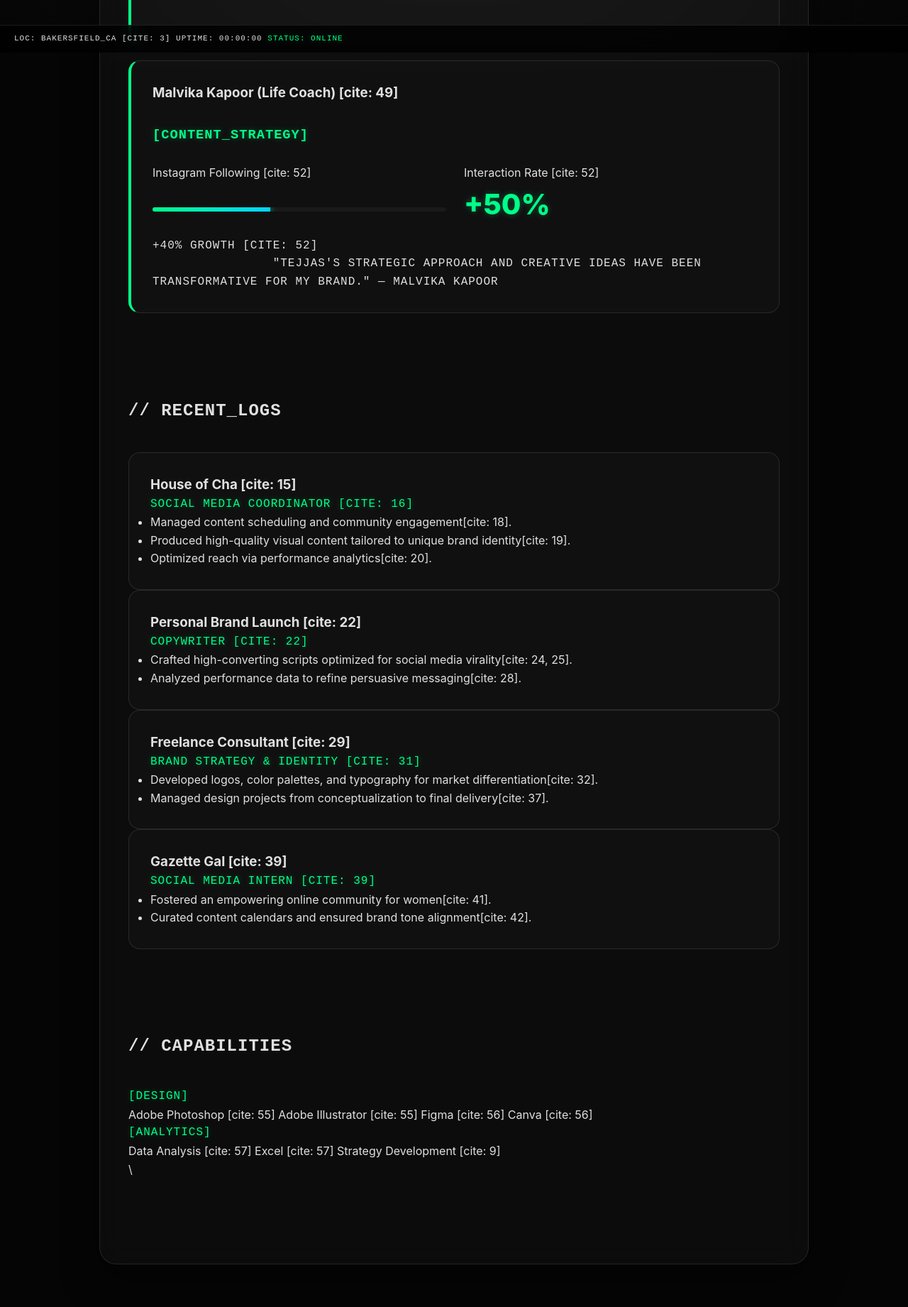
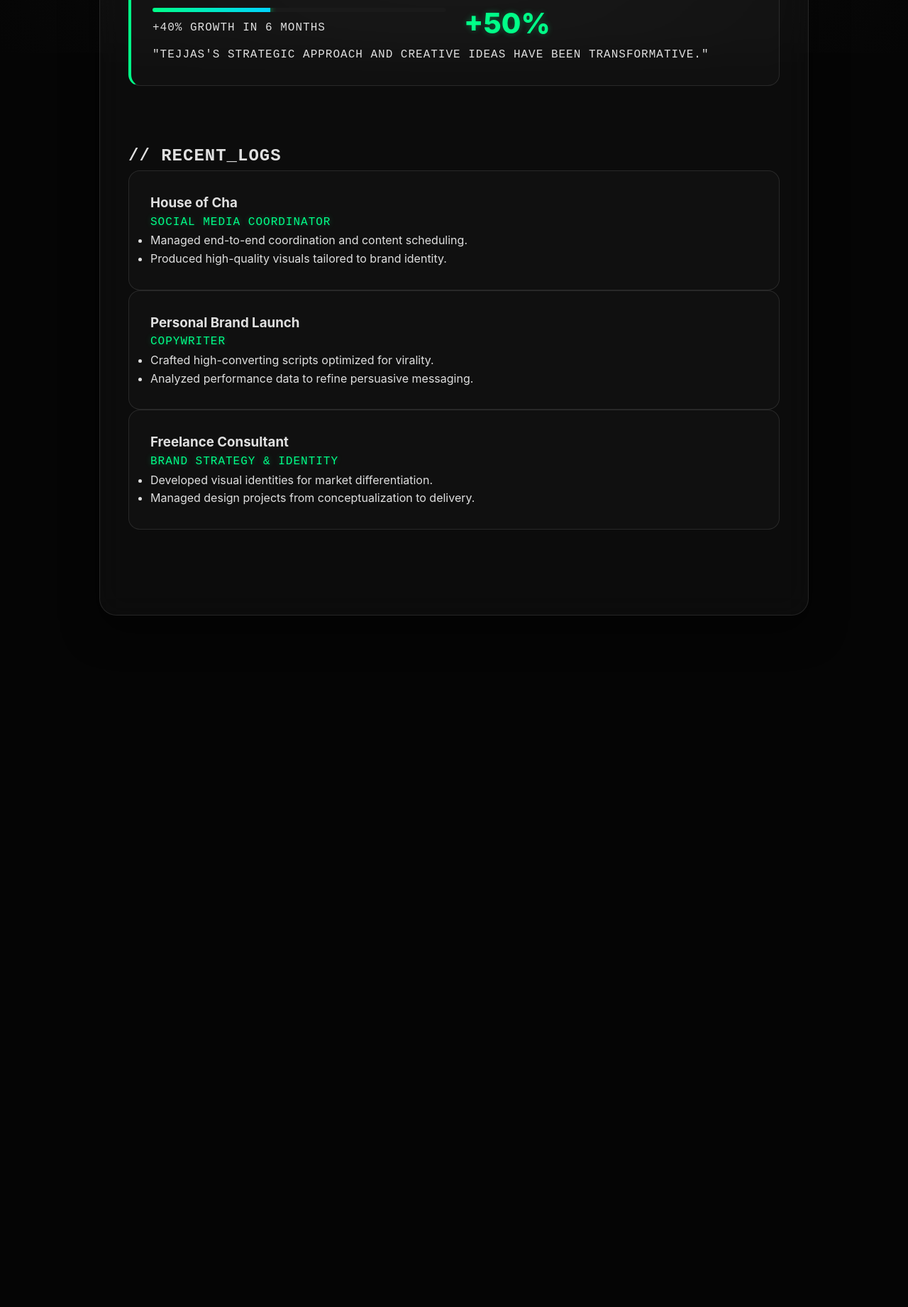
Before and after one commit to tejjas321-alt/github.io, a plain HTML site: page index.html in a window 1280 px wide. Shown: the part 726-2567 px from the top of the page at 71% size. After the commit the page ends 1653 px from the top, so only its background shows below. Drawn offline with Linux system fonts and the light colour scheme.

Commit message:
Update index.html

```diff
--- a/index.html
+++ b/index.html
@@ -1,154 +1,96 @@
+<!DOCTYPE html>
+<html lang="en">
+<head>
     <meta charset="UTF-8">
-<meta content="width=device-width, initial-scale=1.0" name="viewport">
-<title>Tejjas Sandhu | Portfolio</title>
+    <meta name="viewport" content="width=device-width, initial-scale=1.0">
+    <title>Tejjas Sandhu | Brand Architect & CS Student</title>
     <link href="style.css" rel="stylesheet">
-
+</head>
+<body>
     <div class="bg-glow"></div>
 
     <main class="glass-container">
         <section class="hero">
             <h1 class="glitch" data-text="TEJJAS SANDHU">TEJJAS SANDHU</h1>
-        <p class="mono mint">&gt; COMPUTER_SCIENCE_STUDENT // BRAND_ARCHITECT</p>
+            <p class="mono mint">> COMPUTER_SCIENCE_STUDENT // BRAND_ARCHITECT</p>
             <p class="summary">
-&nbsp; &nbsp;Creative professional with 5+ years of experience in brand consulting, content creation, and strategy development.
-&nbsp; &nbsp; &nbsp; &nbsp; &nbsp;<br>
-<br>
-&nbsp; &nbsp;Skilled at integrating storytelling, design, and analytics to craft high-impact campaigns across the jewelry, education, and wellness sectors [cite: 6, 7].
- &nbsp; &nbsp; &nbsp; &nbsp;<br>
-<br>
+                Creative professional with 5+ years of experience in brand consulting, content creation, and strategy development.
+                Skilled at integrating storytelling, design, and analytics to craft high-impact campaigns across diverse sectors.
             </p>
         </section>
 
         <section class="section">
-        <h2 class="mono">// PERFORMANCE_METRICS<br>
-<br>
-</h2>
+            <h2 class="mono">// PERFORMANCE_METRICS</h2>
 
             <div class="card impact">
                 <div class="card-header">
-                <h3>Anaha Kundan Jewelry [cite: 46]</h3><span class="mono mint">[VIRAL_GROWTH]<br>
-<br>
-</span>
+                    <h3>Anaha Kundan Jewelry</h3>
+                    <span class="mono mint">[VIRAL_GROWTH]</span>
                 </div>
                 <div class="metric-container">
                     <div class="metric-item">
-                    <span class="label-detail">Follower Growth (4k → 15k)<br>
-<br>
- </span>
+                        <span class="label-detail">Follower Growth (4k → 15k)</span>
                         <div class="bar"><div class="fill" style="width: 100%"></div></div>
-                    <p class="mono detail-text">Achieved in 8 Months&nbsp;</p>
+                        <p class="mono detail-text">Achieved in 8 Months</p>
                     </div>
                     <div class="metric-item">
-                    <span class="label-detail">Engagement Surge </span>
-                    <span class="mint stat-value">+250%<br>
-<br>
-</span>
+                        <span class="label-detail">Engagement Surge</span>
+                        <span class="mint stat-value">+250%</span>
                     </div>
                     <div class="metric-item">
-                    <span class="label-detail">Online Sales </span>
+                        <span class="label-detail">Online Sales</span>
                         <span class="mint stat-value">+70%</span>
                     </div>
                 </div>
             </div>
 
-        <div class="card impact" style="margin-top: 20px;">
+            <div class="card impact" style="margin-top: 25px;">
                 <div class="card-header">
-                <h3>Malvika Kapoor (Life Coach) [cite: 49]<br>
-<br>
+                    <h3>Malvika Kapoor (Life Coach)</h3>
                     <span class="mono mint">[CONTENT_STRATEGY]</span>
-            </h3></div>
+                </div>
                 <div class="metric-container">
                     <div class="metric-item">
-                    <span class="label-detail">Instagram Following [cite: 52]<br>
-<br>
-</span>
+                        <span class="label-detail">Instagram Following</span>
                         <div class="bar"><div class="fill" style="width: 40%"></div></div>
-                    <p class="mono detail-text"><br>
-+40% Growth [cite: 52]</p>
+                        <p class="mono detail-text">+40% Growth in 6 Months</p>
                     </div>
                     <div class="metric-item">
-                    <span class="label-detail">Interaction Rate [cite: 52]</span>
+                        <span class="label-detail">Interaction Rate</span>
                         <span class="mint stat-value">+50%</span>
                     </div>
                 </div>
                 <blockquote class="testimonial mono">
-&nbsp; &nbsp; &nbsp; &nbsp; &nbsp; &nbsp; &nbsp; &nbsp; "Tejjas's strategic approach and creative ideas have been transformative for my brand." — Malvika Kapoor
-&nbsp; &nbsp; &nbsp; &nbsp; &nbsp; &nbsp;&nbsp;<br>
+                    "Tejjas's strategic approach and creative ideas have been transformative."
                 </blockquote>
             </div>
         </section>
 
         <section class="section">
-        <h2 class="mono"><br>
-// RECENT_LOGS<br>
-<br>
-</h2>
+            <h2 class="mono">// RECENT_LOGS</h2>
             <div class="grid">
                 <div class="card">
-                <h3>House of Cha [cite: 15]</h3>
-                <p class="mono mint">Social Media Coordinator [cite: 16]</p>
+                    <h3>House of Cha</h3>
+                    <p class="mono mint">Social Media Coordinator</p>
                     <ul class="experience-list">
-                    <li>Managed content scheduling and community engagement[cite: 18].</li>
-                    <li>Produced high-quality visual content tailored to unique brand identity[cite: 19].</li>
-                    <li>Optimized reach via performance analytics[cite: 20].</li>
+                        <li>Managed end-to-end coordination and content scheduling.</li>
+                        <li>Produced high-quality visuals tailored to brand identity.</li>
                     </ul>
                 </div>
                 <div class="card">
-                <h3>Personal Brand Launch [cite: 22]</h3>
-                <p class="mono mint">Copywriter [cite: 22]</p>
+                    <h3>Personal Brand Launch</h3>
+                    <p class="mono mint">Copywriter</p>
                     <ul class="experience-list">
-                    <li>Crafted high-converting scripts optimized for social media virality[cite: 24, 25].</li>
-                    <li>Analyzed performance data to refine persuasive messaging[cite: 28].</li>
+                        <li>Crafted high-converting scripts optimized for virality.</li>
+                        <li>Analyzed performance data to refine persuasive messaging.</li>
                     </ul>
                 </div>
                 <div class="card">
-                <h3>Freelance Consultant [cite: 29]</h3>
-                <p class="mono mint">Brand Strategy &amp; Identity [cite: 31]</p>
+                    <h3>Freelance Consultant</h3>
+                    <p class="mono mint">Brand Strategy & Identity</p>
                     <ul class="experience-list">
-                    <li>Developed logos, color palettes, and typography for market differentiation[cite: 32].</li>
-                    <li>Managed design projects from conceptualization to final delivery[cite: 37].</li>
+                        <li>Developed visual identities for market differentiation.</li>
+                        <li>Managed design projects from conceptualization to delivery.</li>
                     </ul>
                 </div>
-            <div class="card">
-                <h3>Gazette Gal [cite: 39]</h3>
-                <p class="mono mint">Social Media Intern [cite: 39]</p>
-                <ul class="experience-list">
-                    <li>Fostered an empowering online community for women[cite: 41].</li>
-                    <li>Curated content calendars and ensured brand tone alignment[cite: 42].</li>
-                </ul>
-            </div>
-        </div>
-    </section>
-
-    <section class="section">
-        <h2 class="mono"><br>
-// CAPABILITIES<br>
-<br>
-</h2>
-        <div class="skills-grid">
-            <div class="skill-category">
-                <p class="mono mint">[DESIGN]</p>
-                <span class="skill-tag">Adobe Photoshop [cite: 55]</span>
-                <span class="skill-tag">Adobe Illustrator [cite: 55]</span>
-                <span class="skill-tag">Figma [cite: 56]</span>
-                <span class="skill-tag">Canva [cite: 56]</span>
-            </div>
-            <div class="skill-category">
-                <p class="mono mint">[ANALYTICS]</p>
-                <span class="skill-tag">Data Analysis [cite: 57]</span>
-                <span class="skill-tag">Excel [cite: 57]</span>
-                <span class="skill-tag">Strategy Development [cite: 9]<br>
-\
-</span>
-            </div>
-        </div>
-    </section>
-</main>
-
-<footer class="mono">
-    <div class="footer-details">
-        <span>LOC: BAKERSFIELD_CA [cite: 3]</span>
-        <span>UPTIME: <span id="uptime">00:00:00</span></span>
-        <span class="mint">STATUS: ONLINE</span>
-    </div>
-</footer>
+                <div class="card
```
Lines whose indentation alone changed are shown as unchanged.
